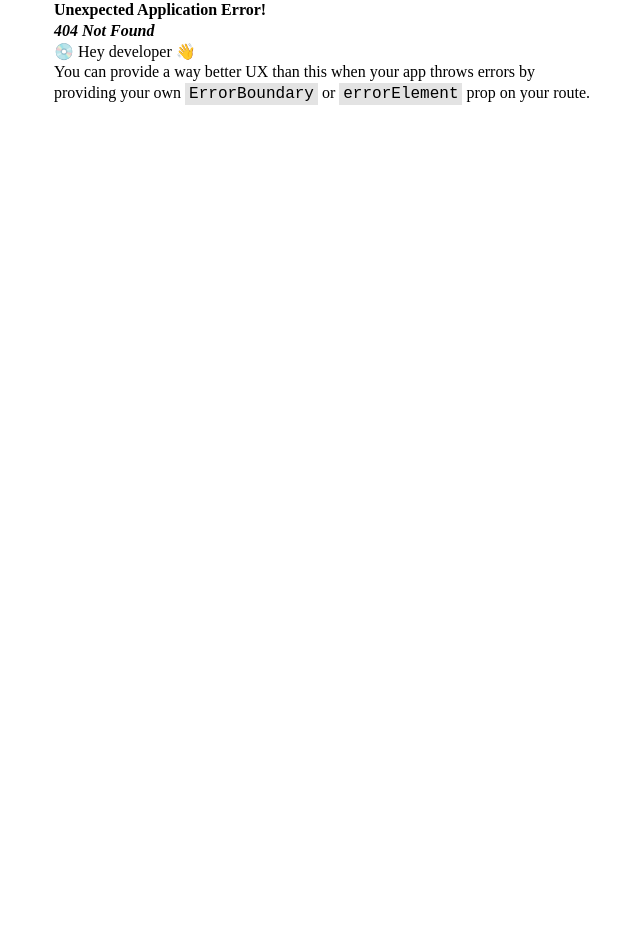
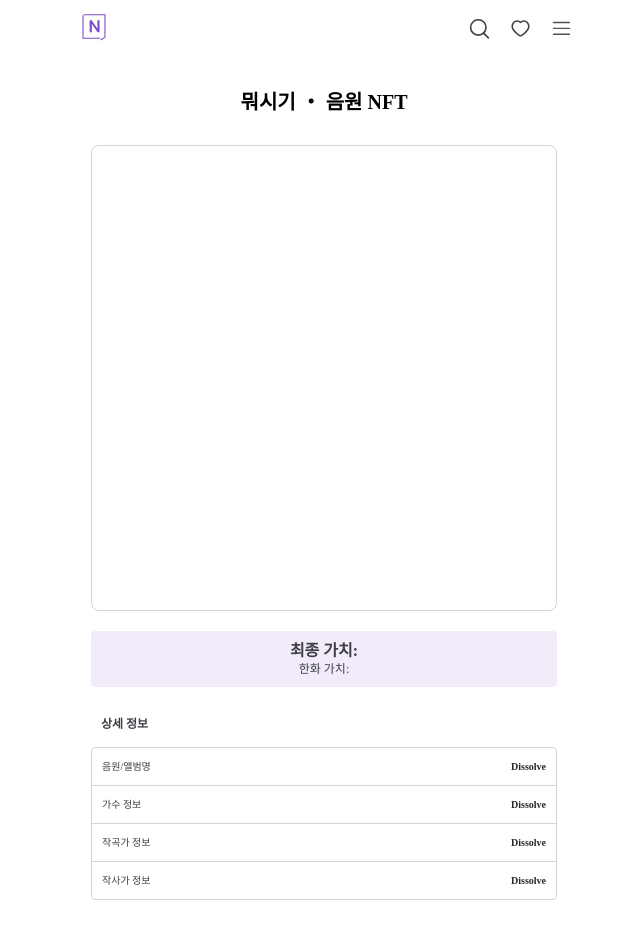
Before and after one commit to Damborghinii/Damborghinii-Client, a React (Vite) app: page /nft/register/confirm in a window 1280 px wide. Before the commit this address had no page. Shown: the top 938 px of the page, without its empty margins (316-956 px from the left). Before the commit the page ends 800 px from the top, so only its background shows below. Built offline with nearby package versions, Linux system fonts and the light colour scheme.

Commit message:
feature/#7-register-nft: NFT 등록 페이지 중간 커밋

```diff
--- a/src/assets/icons/index.ts
+++ b/src/assets/icons/index.ts
@@ -7,6 +7,7 @@ import DigitalArt from "../icons/digitalArt.svg?react";
 import Music from "../icons/music.svg?react";
 import Image from "../icons/image.svg?react";
 import File from "../icons/file.svg?react";
+import RegisterLoading from "../icons/register_loading.svg?react";
 
 export const commonIcons = {
   close: Close,
@@ -27,4 +28,5 @@ export const nftIcons = {
 export const registerNftIcons = {
   image: Image,
   file: File,
+  register_loading: RegisterLoading,
 };
--- /dev/null
+++ b/src/pages/registerNft/RegisterLoadingPage.tsx
@@ -0,0 +1,62 @@
+import styled from "@emotion/styled";
+import { registerNftIcons } from "../../assets/icons";
+import theme from "../../styles/theme";
+
+const RegisterLoadingPage = () => {
+  const { register_loading: RegisterLoading } = registerNftIcons;
+  return (
+    <PageContainer>
+      <IconWrapper>
+        <RegisterLoading />
+      </IconWrapper>
+
+      <TextWrapper>
+        <MainText>NFT 가치평가를 진행중입니다</MainText>
+        <SubText>1분 가량의 시간이 소요됩니다</SubText>
+      </TextWrapper>
+    </PageContainer>
+  );
+};
+
+export default RegisterLoadingPage;
+
+const PageContainer = styled.div`
+  width: 100%;
+  height: calc(100% - 48.8px);
+  display: flex;
+  justify-content: center;
+  align-items: center;
+  flex-direction: column;
+  padding: 0 63px;
+  margin-top: 126.2px;
+`;
+
+const IconWrapper = styled.div`
+  width: 264px;
+  height: 264px;
+  display: flex;
+  justify-content: center;
+  align-items: center;
+  border-radius: 50%;
+  border-style: none;
+`;
+
+const TextWrapper = styled.div`
+  display: flex;
+  justify-content: center;
+  align-items: center;
+  flex-direction: column;
+  gap: 10px;
+`;
+
+const MainText = styled.span`
+  font-size: ${theme.typography["title1-2"].fontSize};
+  font-weight: ${theme.typography["title1-2"].fontWeight};
+  color: ${theme.color.neutral.black};
+`;
+
+const SubText = styled.span`
+  font-size: ${theme.typography["body2-2"].fontSize};
+  font-weight: ${theme.typography["body2-2"].fontWeight};
+  color: ${theme.color.neutral.B40};
+`;
--- /dev/null
+++ b/src/pages/registerNft/RegisterNftConfirmPage.tsx
@@ -0,0 +1,151 @@
+import React from "react";
+import styled from "@emotion/styled";
+import theme from "../../styles/theme";
+
+const RegisterNftConfirmPage = () => {
+  return (
+    <PageContainer>
+      <ContentWrapper>
+        <Title>뭐시기 ・ 음원 NFT</Title>
+        <ImageWrapper></ImageWrapper>
+        <PriceWrapper>
+          <ETHPrice>최종 가치:</ETHPrice>
+          <KRWPrice>한화 가치:</KRWPrice>
+        </PriceWrapper>
+        <InfoWrapper>
+          <DetailTItleWrapper>
+            <DetailTitle>상세 정보</DetailTitle>
+          </DetailTItleWrapper>
+          <InfoTable>
+            <TableRow>
+              <Label>음원/앨범명</Label>
+              <Value>Dissolve</Value>
+            </TableRow>
+            <TableRow>
+              <Label>가수 정보</Label>
+              <Value>Dissolve</Value>
+            </TableRow>
+            <TableRow>
+              <Label>작곡가 정보</Label>
+              <Value>Dissolve</Value>
+            </TableRow>
+            <TableRow>
+              <Label>작사가 정보</Label>
+              <Value>Dissolve</Value>
+            </TableRow>
+          </InfoTable>
+        </InfoWrapper>
+      </ContentWrapper>
+    </PageContainer>
+  );
+};
+
+export default RegisterNftConfirmPage;
+
+const PageContainer = styled.div`
+  width: 100%;
+  padding: 40px 37px 24px 37px;
+  display: flex;
+  flex-direction: column;
+  justify-content: center;
+  align-items: center;
+`;
+
+const ContentWrapper = styled.div`
+  width: 100%;
+  display: flex;
+  flex-direction: column;
+  justify-content: center;
+  align-items: center;
+`;
+
+const Title = styled.h2`
+  font-size: ${theme.typography["title1-2"].fontSize};
+  font-weight: ${theme.typography["title1-2"].fontWeight};
+  margin-bottom: 30px;
+`;
+
+const ImageWrapper = styled.div`
+  width: 100%;
+  aspect-ratio: 1;
+  padding: 8px;
+  border: 1px solid ${theme.color.neutral.B20};
+  border-radius: 8px;
+  margin-bottom: 20px;
+`;
+
+const PriceWrapper = styled.div`
+  display: flex;
+  flex-direction: column;
+  align-items: center;
+  width: 100%;
+  padding: 10px 0;
+  border-radius: 4px;
+  background-color: ${theme.color.primary.P10};
+  margin-bottom: 30px;
+`;
+
+const ETHPrice = styled.span`
+  font-size: ${theme.typography["body1-2"].fontSize};
+  font-weight: ${theme.typography["body1-2"].fontWeight};
+  color: ${theme.color.neutral.B60};
+`;
+
+const KRWPrice = styled.span`
+  font-size: ${theme.typography["small1-3"].fontSize};
+  font-weight: ${theme.typography["small1-3"].fontWeight};
+  color: ${theme.color.neutral.B60};
+`;
+
+const InfoWrapper = styled.div`
+  width: 100%;
+  display: flex;
+  flex-direction: column;
+  margin-bottom: 24px;
+`;
+
+const DetailTItleWrapper = styled.div`
+  width: 100%;
+  padding: 0 10px;
+`;
+
+const DetailTitle = styled.h2`
+  font-size: ${theme.typography["small1-2"].fontSize};
+  font-weight: ${theme.typography["small1-2"].fontWeight};
+  color: ${theme.color.neutral.B60};
+  margin-bottom: 14px;
+`;
+
+const InfoTable = styled.div`
+  width: 100%;
+  border: 1px solid ${theme.color.neutral.B20};
+  border-radius: 4px;
+  display: flex;
+  flex-direction: column;
+`;
+
+const TableRow = styled.div`
+  display: flex;
+  flex-direction: row;
+  justify-content: space-between;
+  align-items: center;
+  width: 100%;
+  border-top: 1px solid ${theme.color.neutral.B20};
+  &:first-of-type {
+    border-top: none;
+  }
+`;
+
+const Label = styled.span`
+  font-size: ${theme.typography["small2-3"].fontSize};
+  font-weight: ${theme.typography["small2-3"].fontWeight};
+  color: ${theme.color.neutral.B60};
+  padding: 12px 10px;
+`;
+
+const Value = styled.span`
+  font-size: ${theme.typography["small2-2"].fontSize};
+  font-weight: ${theme.typography["small2-2"].fontWeight};
+  color: ${theme.color.neutral.B70};
+  padding: 12px 10px;
+`;
--- a/src/routes/router.tsx
+++ b/src/routes/router.tsx
@@ -15,6 +15,8 @@ import RegisterNftPage2 from "../pages/registerNft/RegisterNftPage2";
 import RegisterNftPage3 from "../pages/registerNft/RegisterNftPage3";
 import RegisterNftPage4 from "../pages/registerNft/RegisterNftPage4";
 import ImageCropPage from "../pages/registerNft/ImageCropPage";
+import RegisterLoadingPage from "../pages/registerNft/RegisterLoadingPage";
+import RegisterNftConfirmPage from "../pages/registerNft/RegisterNftConfirmPage";
 
 const router = createBrowserRouter([
   {
@@ -37,6 +39,8 @@ const router = createBrowserRouter([
       { path: "nft/register/music-extra", element: <RegisterNftPage3 /> },
       { path: "nft/register/image-upload", element: <RegisterNftPage4 /> },
       { path: "nft/register/image-crop", element: <ImageCropPage /> },
+      { path: "nft/register/loading", element: <RegisterLoadingPage /> },
+      { path: "nft/register/confirm", element: <RegisterNftConfirmPage /> },
     ],
   },
 ]);
--- a/src/styles/theme.ts
+++ b/src/styles/theme.ts
@@ -10,6 +10,7 @@ export interface DefaultTheme {
       B10: string;
       B00: string;
       white: string;
+      black: string;
     };
     primary: {
       P60: string;
@@ -64,6 +65,7 @@ const theme: DefaultTheme = {
       B10: "#E4E4E7",
       B00: "#F4F4F5",
       white: "#FFFFFF",
+      black: "000000",
     },
 
     primary: {
```
Also changed, not shown: src/assets/icons/register_loading.svg (added).
